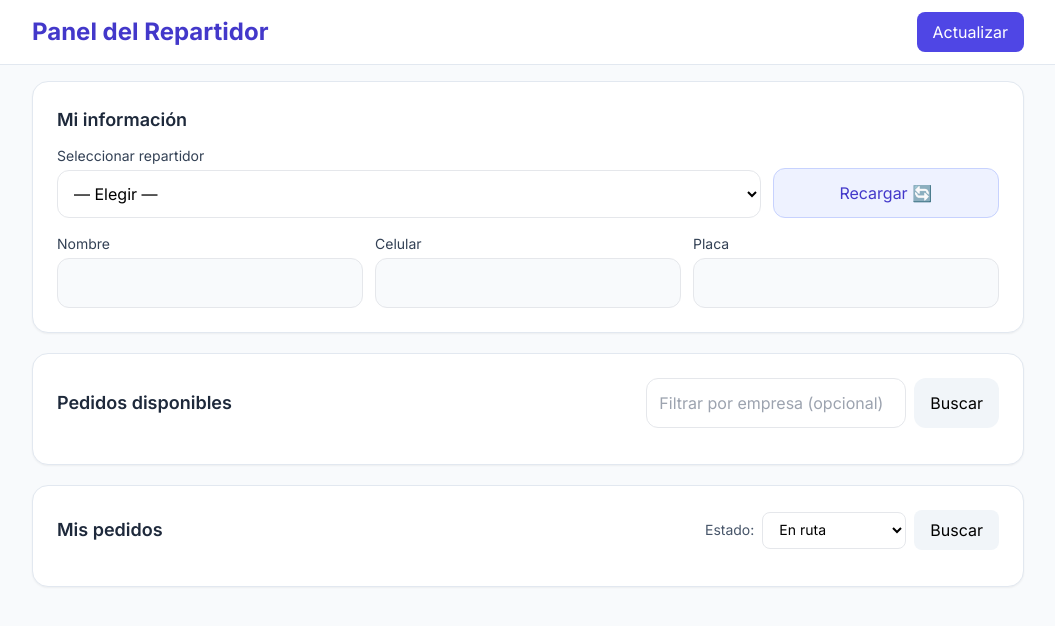
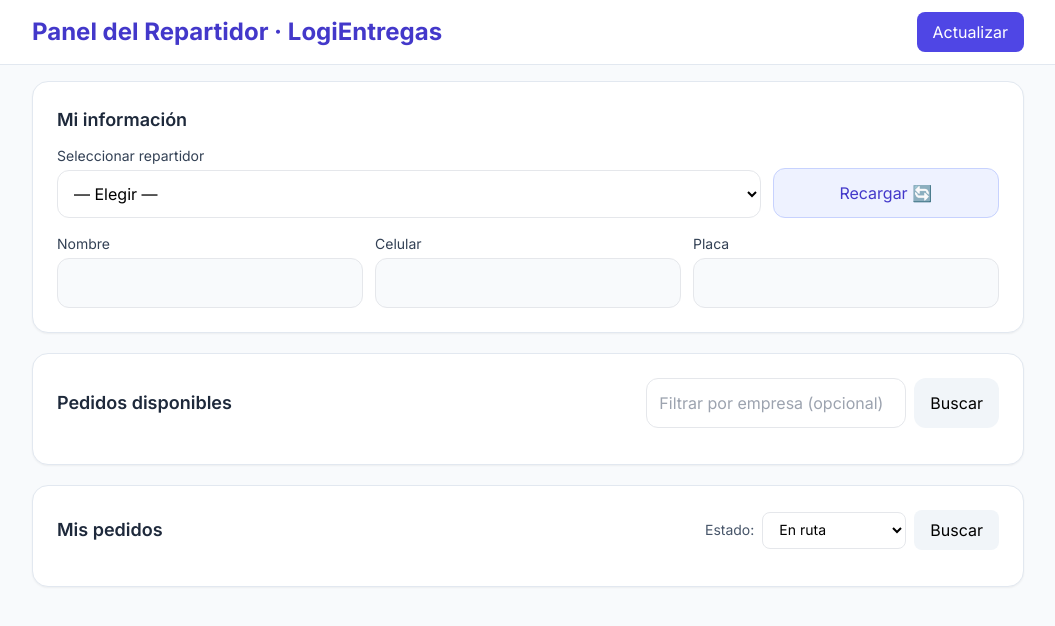
Before and after one commit to HWSG1/deliveries, a plain HTML site: page repartidor.html in a window 1280 px wide. Shown: the whole page, without its empty margins (112-1167 px from the left). Drawn offline with nearby package versions, Linux system fonts and the light colour scheme; no server answers.

Commit message:
Update repartidor.html

```diff
--- a/repartidor.html
+++ b/repartidor.html
@@ -15,7 +15,7 @@
   <!-- Top Bar -->
   <header class="sticky top-0 z-30 bg-white/90 backdrop-blur border-b border-slate-200">
     <div class="max-w-5xl mx-auto px-4 py-3 flex flex-col gap-2 sm:flex-row sm:items-center sm:justify-between">
-      <h1 class="text-xl sm:text-2xl font-bold text-indigo-700">Panel del Repartidor</h1>
+      <h1 class="text-xl sm:text-2xl font-bold text-indigo-700">Panel del Repartidor · LogiEntregas</h1>
       <div class="flex gap-2 w-full sm:w-auto">
         <button id="btnRefresh"
                 class="w-full sm:w-auto px-4 py-2 rounded-lg bg-indigo-600 text-white hover:bg-indigo-700 active:scale-[.99] transition">
```
